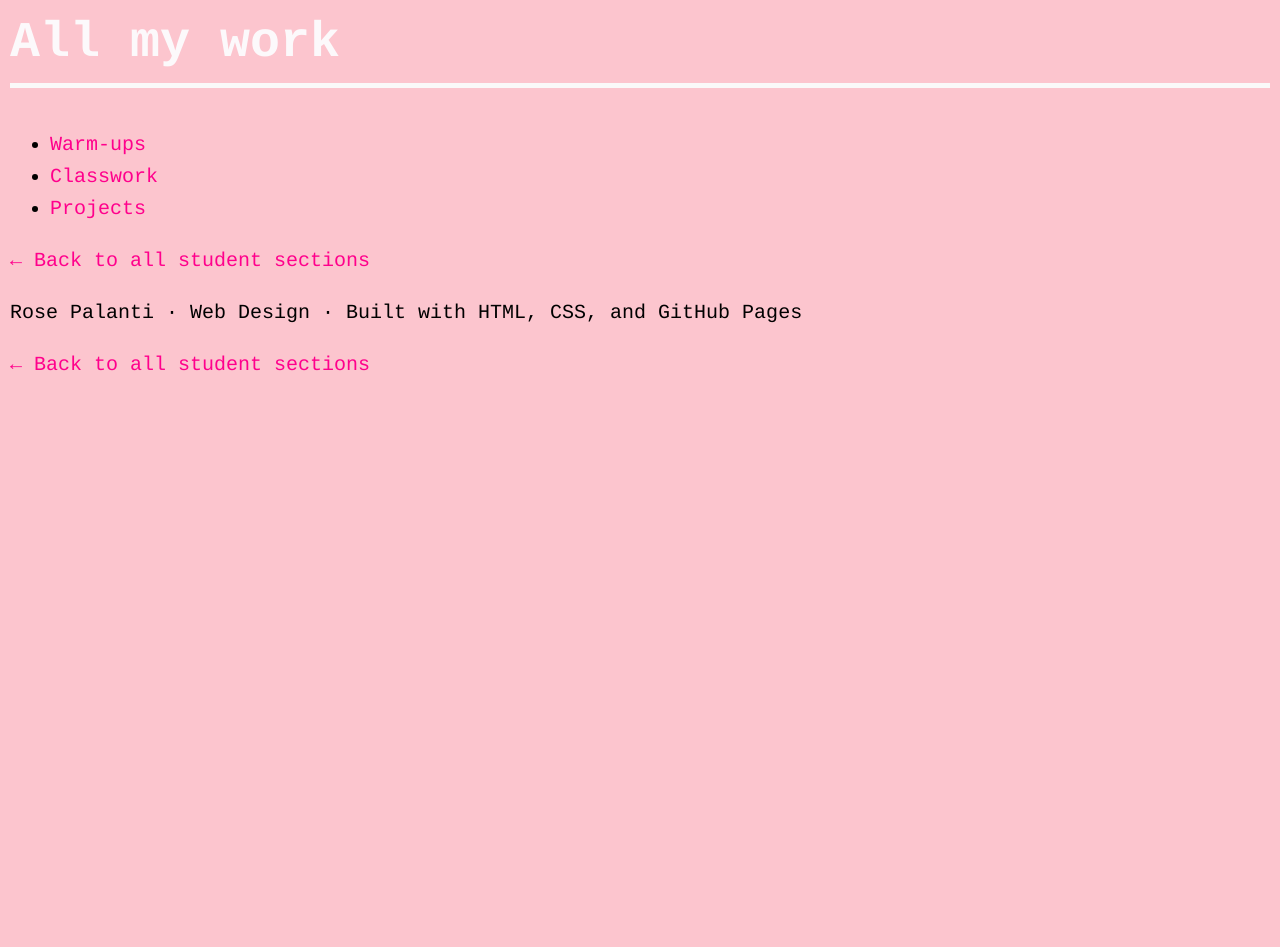
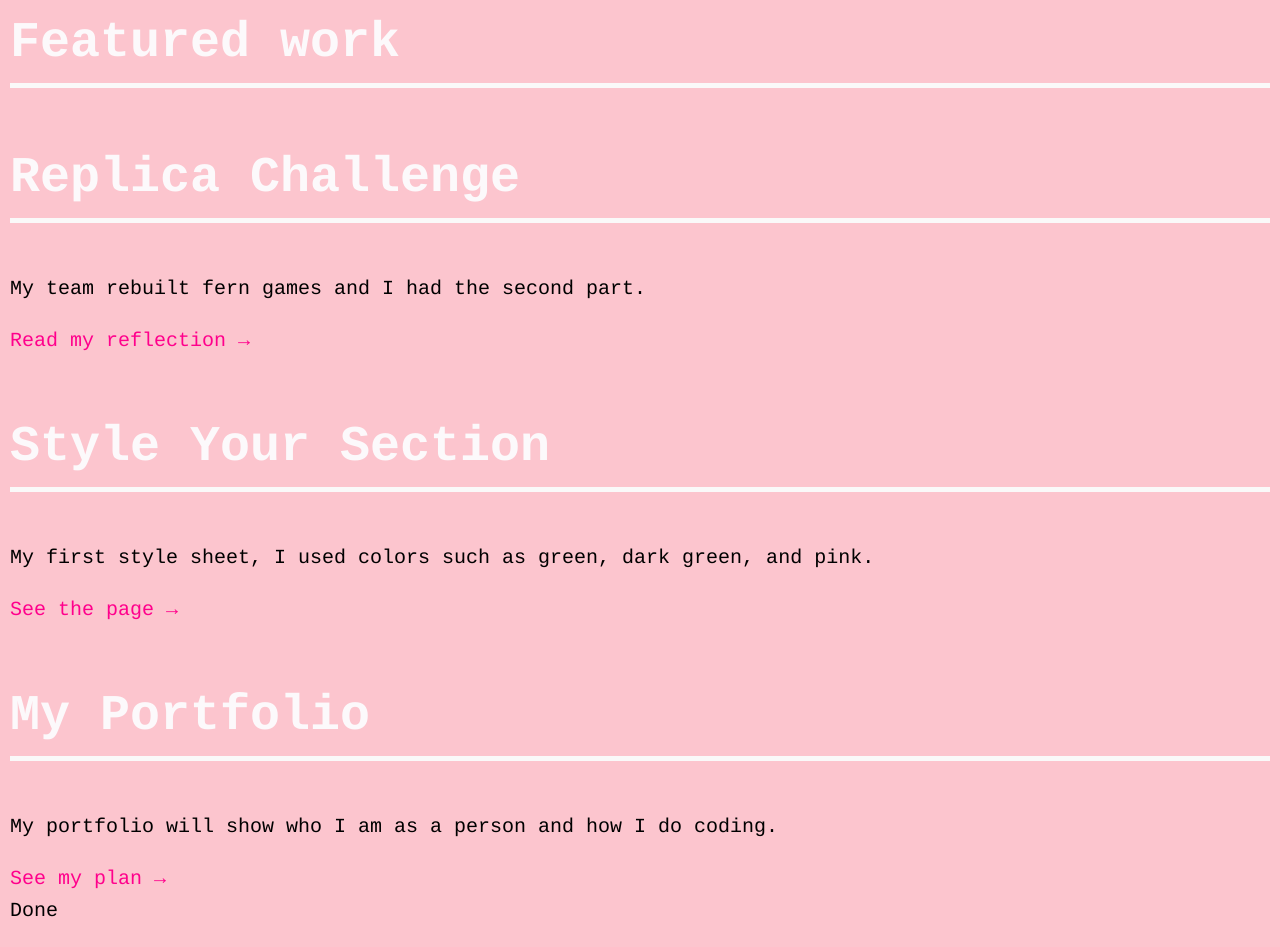
Before and after one commit to montverde-webdesign/rose-palanti, a plain HTML site: page index.html in a window 1280 px wide. Shown: the part 713-1660 px from the top of the page. Before the commit the page ends 1114 px from the top, so only its background shows below. Drawn offline with Linux system fonts and the light colour scheme.

Commit message:
add featured work cards

```diff
--- a/index.html
+++ b/index.html
@@ -41,6 +41,28 @@
         </p>
       </section>
 
+
+      <section class="featured">
+  <h2>Featured work</h2>
+  <div class="cards">
+    <div class="card">
+      <h3>Replica Challenge</h3>
+      <p>My team rebuilt fern games and I had the second part.</p>
+      <a href="projects/2026-11-05-replica-challenge.html">Read my reflection &rarr;</a>
+    </div>
+    <div class="card">
+      <h3>Style Your Section</h3>
+      <p>My first style sheet, I used colors such as green, dark green, and pink.</p>
+      <a href="classwork/2026-11-20-style-guide.html">See the page &rarr;</a>
+    </div>
+    <div class="card">
+      <h3>My Portfolio</h3>
+      <p>My portfolio will show who I am as a person and how I do coding.</p>
+      <a href="classwork/2026-11-16-portfolio-plan.html">See my plan &rarr;</a>
+    </div>
+  </div>
+</section>
+Done
       <section class="all-work">
         <h2>All my work</h2>
         <ul class="work-links">
```
